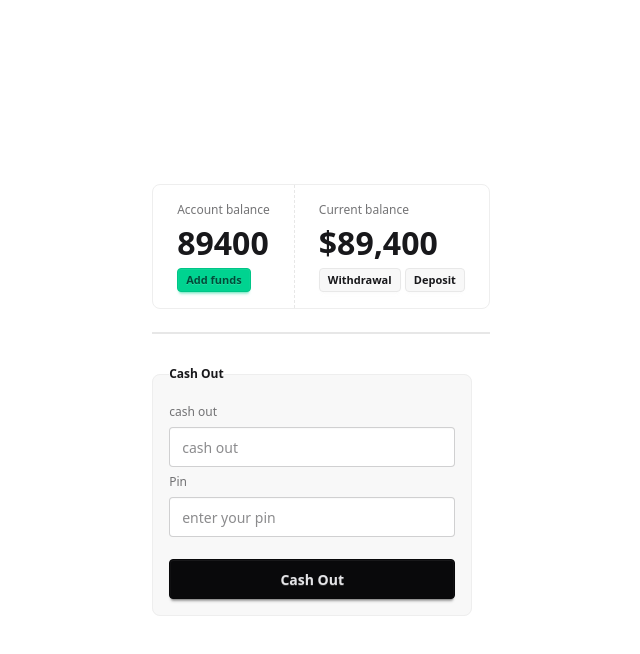
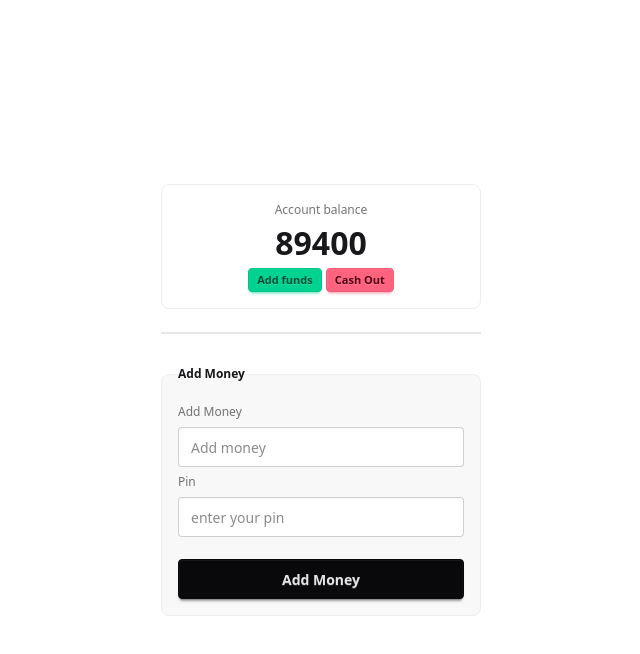
Before and after one commit to abdulmazidakash/js-learning, a plain HTML site: page payoo/payoo-home.html in a window 1280 px wide. Both pictures are taken after a click on the button "Add funds". Shown: the whole page, without its empty margins (319-959 px from the left). Drawn offline with nearby package versions, Linux system fonts and the light colour scheme.

Commit message:
module 27 complete

```diff
--- a/payoo/payoo-home.html
+++ b/payoo/payoo-home.html
@@ -11,28 +11,21 @@
 	<section class="flex justify-center items-center min-h-screen">
 		<div>
 			<!-- stats card start -->
-			<div class="stats bg-base-100 border-base-300 border">
+			<div class="stats bg-base-100 border-base-300 border text-center flex justify-center">
 				<div class="stat">
 					<div class="stat-title">Account balance</div>
 					<div id="account-balance" class="stat-value">89400</div>
 					<div class="stat-actions">
-					<button class="btn btn-xs btn-success">Add funds</button>
-					</div>
-				</div>
+					<button id="btn-add-money-toggle" class="btn btn-xs btn-success">Add funds</button>
 
-				<div class="stat">
-					<div class="stat-title">Current balance</div>
-					<div class="stat-value">$89,400</div>
-					<div class="stat-actions">
-					<button class="btn btn-xs">Withdrawal</button>
-					<button class="btn btn-xs">Deposit</button>
+					<button id="btn-cash-out-toggle" class="btn btn-xs btn-error">Cash Out</button>
 					</div>
 				</div>
 			</div>
 				<!-- stats card end -->
 				<div class="divider"></div>
 				<!-- add money section start -->
-				<fieldset hidden class="fieldset bg-base-200 border-base-300 rounded-box w-xs border p-4">
+				<fieldset id="add-money-form"  class="fieldset bg-base-200 border-base-300 rounded-box w-xs border p-4 hidden">
 					<legend class="fieldset-legend">Add Money</legend>
 
 					<label class="label">Add Money</label>
@@ -44,8 +37,9 @@
 					<button id="btn-add-money" class="btn btn-neutral mt-4">Add Money</button>
 				</fieldset>
 				<!-- add money section end  -->
+
 				<!-- cash out section start -->
-				<fieldset class="fieldset bg-base-200 border-base-300 rounded-box w-xs border p-4">
+				<fieldset  id="cash-out-form" class="fieldset bg-base-200 border-base-300 rounded-box w-xs border p-4">
 					<legend class="fieldset-legend">Cash Out</legend>
 
 					<label class="label">cash out</label>
--- a/payoo/payoo-home.js
+++ b/payoo/payoo-home.js
@@ -35,8 +35,19 @@ document.getElementById('btn-cash-out').addEventListener('click', function(e){
 
 		document.getElementById('account-balance').innerText = newBalance;
 	}else{
-		console.log('wrong pin number');
+		alert('wrong pin number');
 
 	}
 
+});
+
+document.getElementById('btn-add-money-toggle').addEventListener('click', function(e){
+
+	document.getElementById('add-money-form').classList.remove('hidden');
+	document.getElementById('cash-out-form').classList.add('hidden');
 })
+
+document.getElementById('btn-cash-out-toggle').addEventListener('click', function(e){
+	document.getElementById('cash-out-form').classList.remove('hidden');
+	document.getElementById('add-money-form').classList.add('hidden');
+})
```
